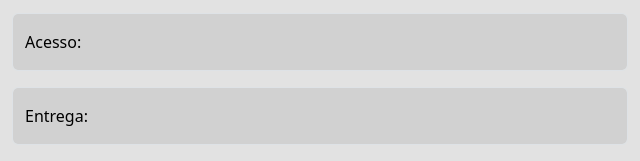
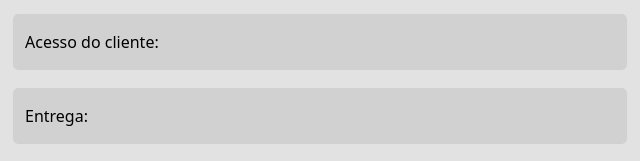
Before and after one commit to patrickccruz/fly, a plain HTML site: page index.html in a window 1280 px wide. Both pictures are taken after a click on the link "Etapas Gerais". Shown: the part 327-488 px from the top of the page, 0-640 px from the left. Drawn offline with nearby package versions, Linux system fonts and the light colour scheme.

Commit message:
Update index.html

```diff
--- a/index.html
+++ b/index.html
@@ -291,7 +291,7 @@
 
         <div class="form-floating mb-3">
           <input class="form-control" placeholder="Leave a comment here" type="number" id="etp-acesso" oninput="infoGeral()" />
-          <label for="floatingTextarea2">Acesso:</label>
+          <label for="floatingTextarea2">Acesso do cliente:</label>
         </div>
 
         <div class="form-floating mb-3">
```
